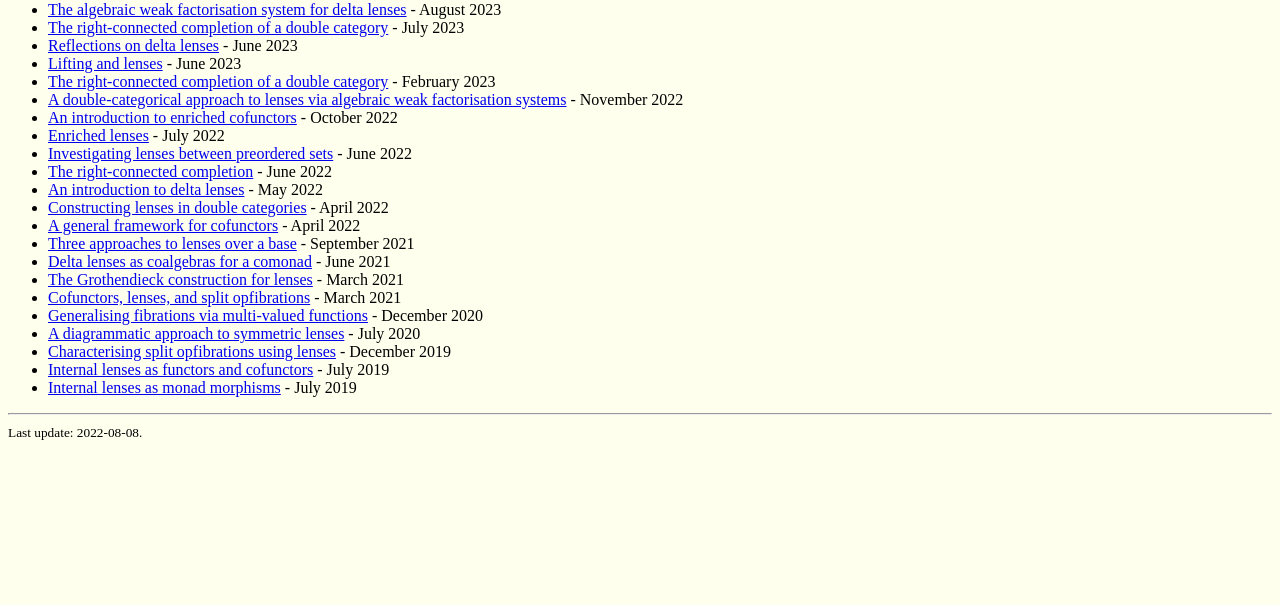
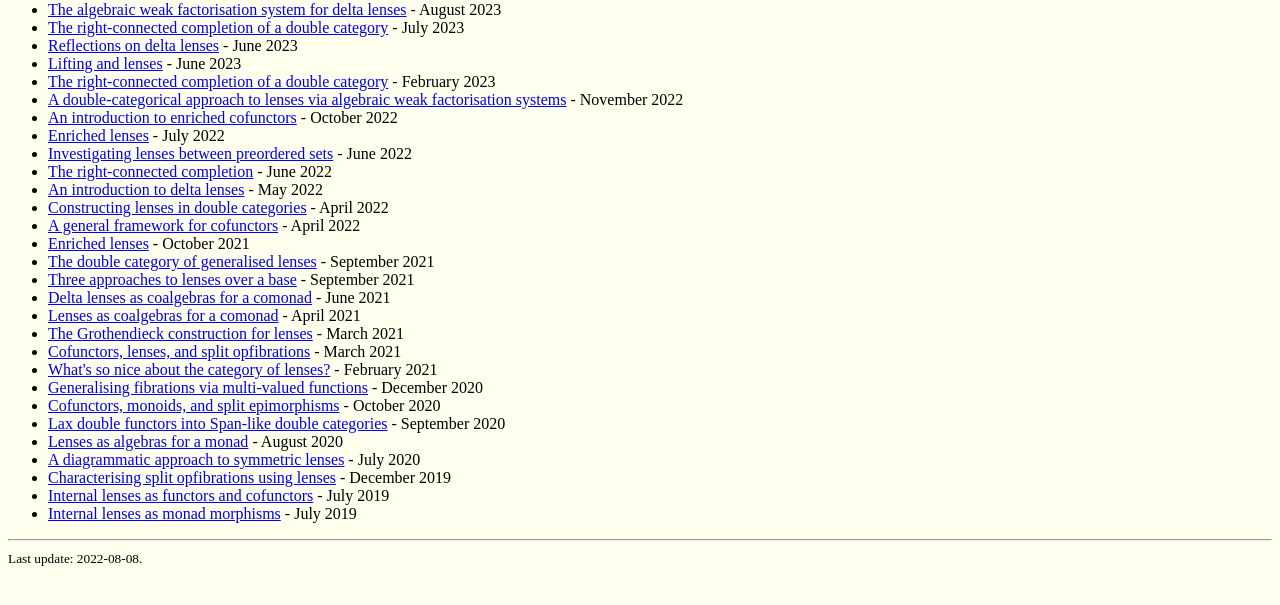
Before and after one commit to BryceClarke/talk-slides, a plain HTML site: page index.html in a window 1280 px wide. Shown: the part 79-684 px from the top of the page. Drawn offline with Linux system fonts and the light colour scheme.

Commit message:
Old AusCat talk slides

```diff
--- a/index.html
+++ b/index.html
@@ -26,11 +26,18 @@
 <li> <a href="2022-05-Theoretical-Cosynus-seminar.pdf">An introduction to delta lenses</a> - May 2022</li>
 <li> <a href="2022-04-Intercats-seminar.pdf">Constructing lenses in double categories</a> - April 2022</li>
 <li> <a href="2022-04-Computer-science-theory-seminar.pdf">A general framework for cofunctors</a> - April 2022</li>
+<li> <a href="2021-10-AusCat-seminar.pdf">Enriched lenses</a> - October 2021</li>
+<li> <a href="2021-09-AusCat-seminar.pdf">The double category of generalised lenses</a> - September 2021</li>
 <li> <a href="2021-09-CT2021.pdf">Three approaches to lenses over a base</a> - September 2021</li>
 <li> <a href="2021-06-Bx2021.pdf">Delta lenses as coalgebras for a comonad</a> - June 2021</li>
+<li> <a href="2021-04-AusCat-seminar.pdf">Lenses as coalgebras for a comonad</a> - April 2021</li>
 <li> <a href="2021-03-Calgary-seminar.pdf">The Grothendieck construction for lenses</a> - March 2021</li>
 <li> <a href="2021-03-Polynomial-functors-workshop.pdf">Cofunctors, lenses, and split opfibrations</a> - March 2021</li>
+<li> <a href="2021-02-AusCat-seminar.pdf">What's so nice about the category of lenses?</a> - February 2021</li>
 <li> <a href="2020-12-AustMS.pdf">Generalising fibrations via multi-valued functions</a> - December 2020</li>
+<li> <a href="2020-10-AusCat-seminar.pdf">Cofunctors, monoids, and split epimorphisms</a> - October 2020</li>
+<li> <a href="2020-09-AusCat-seminar.pdf">Lax double functors into Span-like double categories</a> - September 2020</li>
+<li> <a href="2020-09-AusCat-seminar.pdf">Lenses as algebras for a monad</a> - August 2020</li>
 <li> <a href="2020-07-ACT2020.pdf">A diagrammatic approach to symmetric lenses</a> - July 2020</li>
 <li> <a href="2019-12-AustMS.pdf">Characterising split opfibrations using lenses</a> - December 2019</li>
 <li> <a href="2019-07-ACT2019.pdf">Internal lenses as functors and cofunctors</a> - July 2019</li>
```
Also changed, not shown: 7 other files.
